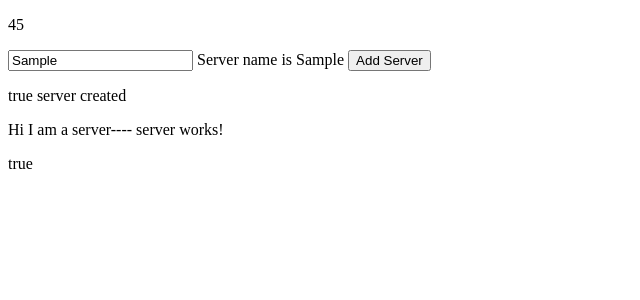
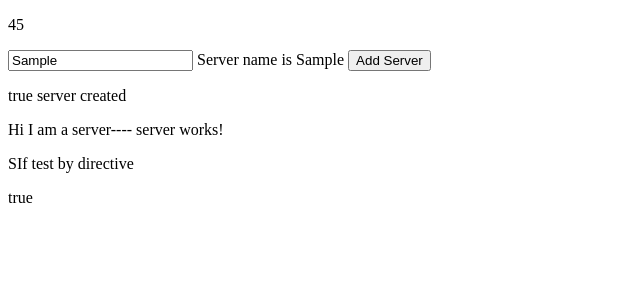
Before and after one commit to narif1237/anguler-Tutorial, an Angular app in the folder Angular utorial codes/propertyBinding/: page / in a window 1280 px wide. Both pictures are taken after typing "Sample" into the empty fields and a click on the button "Add Server". Shown: the top 300 px of the page, without its empty margins (0-640 px from the left). Built offline with nearby package versions, Linux system fonts and the light colour scheme.

Commit message:
added ngIf

```diff
--- a/Angular utorial codes/propertyBinding/src/app/servers/servers.component.html
+++ b/Angular utorial codes/propertyBinding/src/app/servers/servers.component.html
@@ -9,5 +9,6 @@ Server name is {{serverName}}
     {{serverStatus}}
   </p>
   <app-server></app-server>
+  <p *ngIf="ifTest">SIf test by directive</p>
 
 <p [innerText]="allowNewServer"></p>
--- a/Angular utorial codes/propertyBinding/src/app/servers/servers.component.ts
+++ b/Angular utorial codes/propertyBinding/src/app/servers/servers.component.ts
@@ -11,6 +11,7 @@ export class ServersComponent implements OnInit {
   allowNewServer = false;
   serverStatus: string;
   serverName: string;
+  ifTest: boolean;
   constructor() {
     setTimeout(() => {
       this.allowNewServer = true;
@@ -23,9 +24,11 @@ export class ServersComponent implements OnInit {
   }
   onclickServerStatus() {
     this.serverStatus = 'server created';
+    this.ifTest = true;
   }
   updateServerName(event: any) {
     this.serverName = event.target.value;
+
   }
 
 }
```
